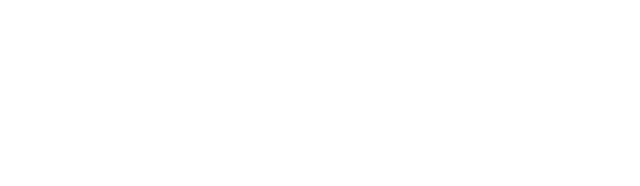
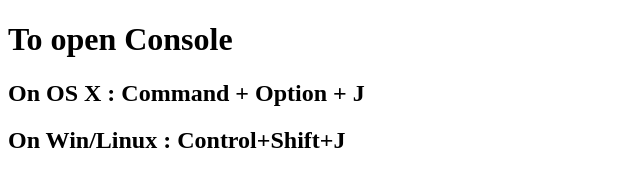
Before and after one commit to da-saman/SimpleVanilla, a plain HTML site: page index.html in a window 1280 px wide. Shown: the whole page, without its empty margins (0-640 px from the left). Drawn offline with Linux system fonts and the light colour scheme.

Commit message:
it is ok

```diff
--- a/index.html
+++ b/index.html
@@ -3,9 +3,14 @@
   <head>
     <meta charset="UTF-8" />
     <meta name="viewport" content="width=device-width, initial-scale=1.0" />
+    <link rel="stylesheet" type="text/css" href="src/style.css" />
     <title>Document</title>
+    <link />
   </head>
   <body>
+    <h1>To open Console</h1>
+    <h2>On OS X : Command + Option + J</h2>
+    <h2>On Win/Linux : Control+Shift+J</h2>
     <script src="src/index.js"></script>
   </body>
 </html>
--- a/src/index.js
+++ b/src/index.js
@@ -1 +1 @@
-console.log("Hello JavaScriptdddd  jhjhjh ");
+console.log("Hello JavaScriptdddd  jhjhjh dd");
```
Also changed, not shown: 1 other file.
